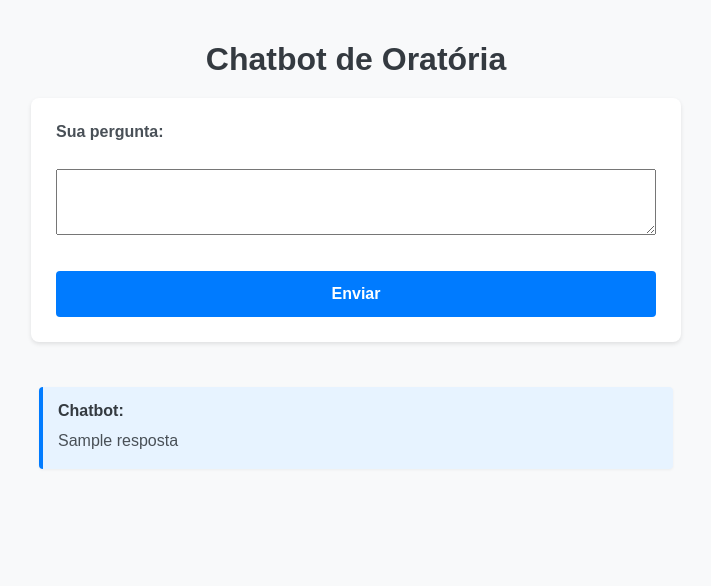
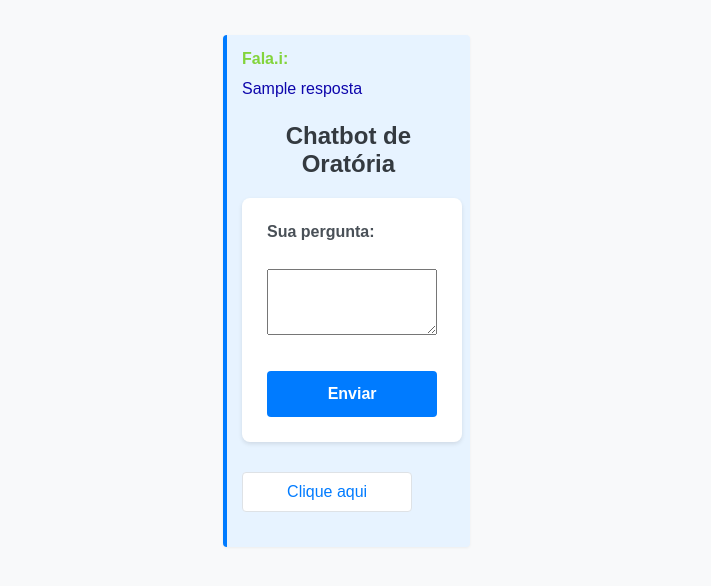
Before and after one commit to solontec/ChatBot-Oratoria, a Flask app: template TCC-CHATBOT/controller/templates/index.html in a window 1280 px wide. Shown: the top 586 px of the page, without its empty margins (284-995 px from the left). Run offline with Flask 3, Linux system fonts and the light colour scheme; the template is opened without the code that fills it: most values are stand-ins (such as "Sample title", 1, 10 or a date in 2020).

Commit message:
Add files via upload

```diff
--- a/TCC-CHATBOT/controller/templates/index.html
+++ b/TCC-CHATBOT/controller/templates/index.html
@@ -137,14 +137,14 @@ form button[type="submit"]:focus {
 }
 
 .resposta-animada strong {
-    color: #343a40;
+    color:rgb(131, 212, 60);
     font-weight: bold;
     display: block;
     margin-bottom: 8px;
 }
 
 .resposta-animada p {
-    color: #495057;
+    color:rgb(14, 6, 172);
     line-height: 1.6;
     margin-top: 0;
     margin-bottom: 0;
@@ -192,8 +192,34 @@ form button[type="submit"]:focus {
     .resposta-animada p {
         font-size: 0.95em;
     }
+
+
 }
 </style>
+
+
+<section class="pagina" id="sessao2">
+
+  {% if resposta %}
+    <div class = "resposta-animada">
+      <strong>Fala.i:</strong>
+    <p>{{ resposta }}</p>
+  {% endif %}
+  <h1>Chatbot de Oratória</h1>
+
+  <form action="/resposta" method="post">
+    <label for="mensagem">Sua pergunta:</label><br>
+   <textarea id="pergunta" name="pergunta" rows="4" required></textarea><br><br>
+    <button type="submit">Enviar</button>
+  </form>
+
+ <ul>
+    <li> <a href="#" onclick="mostrarPagina('sessao1')">Clique aqui </a> </li>
+ </ul>
+ </section>
+
+ <section class="pagina"id="sessao1" style = "display: none">
+
 
   <h1>Chatbot de Oratória</h1>
 
@@ -203,12 +229,23 @@ form button[type="submit"]:focus {
     <button type="submit">Enviar</button>
   </form>
 
-  {% if resposta %}
-    <div class = "resposta-animada">
-      <strong>Chatbot:</strong>
-    <p>{{ resposta }}</p>
-  {% endif %}
+  <h1>Cabeçalho</h1>
+  <p>Um monte de conteúdo </p>
+</section>
 
+
+  <script>
+function mostrarPagina(id) {
+    document.querySelectorAll(".pagina").forEach(sec => sec.style.display = "none");
+    document.getElementById(id).style.display = "block";
+}
+window.onload = function() {
+    mostrarPagina("sessao2");
+}
+
+
+
+</script>
 
 </body>
 </html>
--- a/TCC-CHATBOT/model/chat.py
+++ b/TCC-CHATBOT/model/chat.py
@@ -21,7 +21,7 @@ model = genai.GenerativeModel("models/gemini-1.5-flash") #Realiza a config da AP
 chat = model.start_chat(history=[
     {
         "role": "user",
-        "parts": ["Você é um cara legal que vai conversar sobre oratória, apresentações e ajudar os alunos, e não vai comentar sobre sexo, drogas, agressão, qualquer coisa ruim você não pode responder pois é um sistema educacional!"]
+        "parts": ["Você é um cara legal que vai conversar sobre oratória, apresentações e ajudar os alunos, você vai ter a personalidade descolado, jovial e inteligente ao mesmo tempo sendo melhor auxiliador de todos e não vai comentar sobre sexo, drogas, agressão, qualquer coisa ruim você não pode responder pois é um sistema educacional!"]
     }
 ]) # No código acima é executado antes de começar o prompt, a ordem inicial que a IA vai respeitar e seguir com o que você disse, filtrando o jeito dela
 
```
Also changed, not shown: TCC-CHATBOT/controller/app.py (line endings or trailing spaces).
